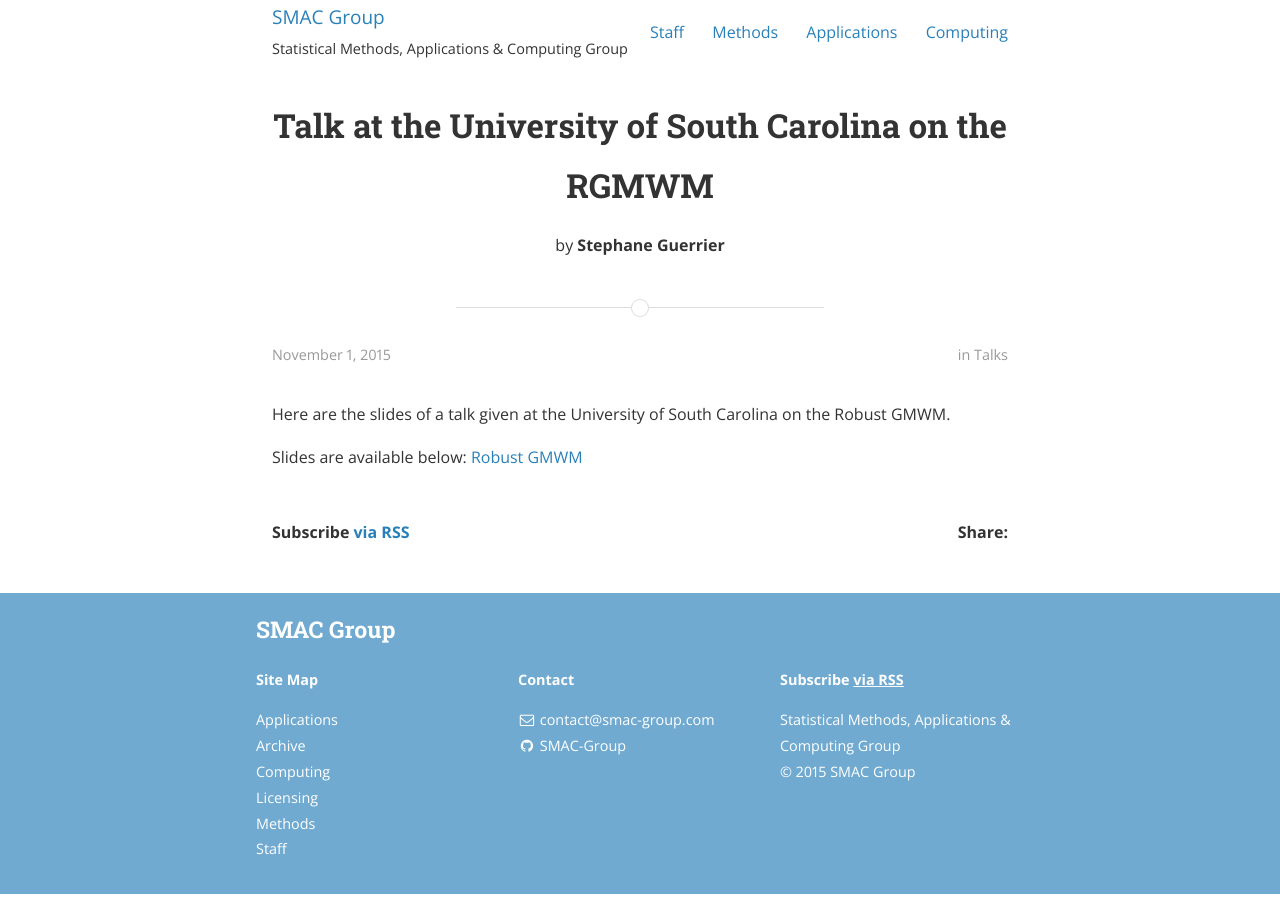
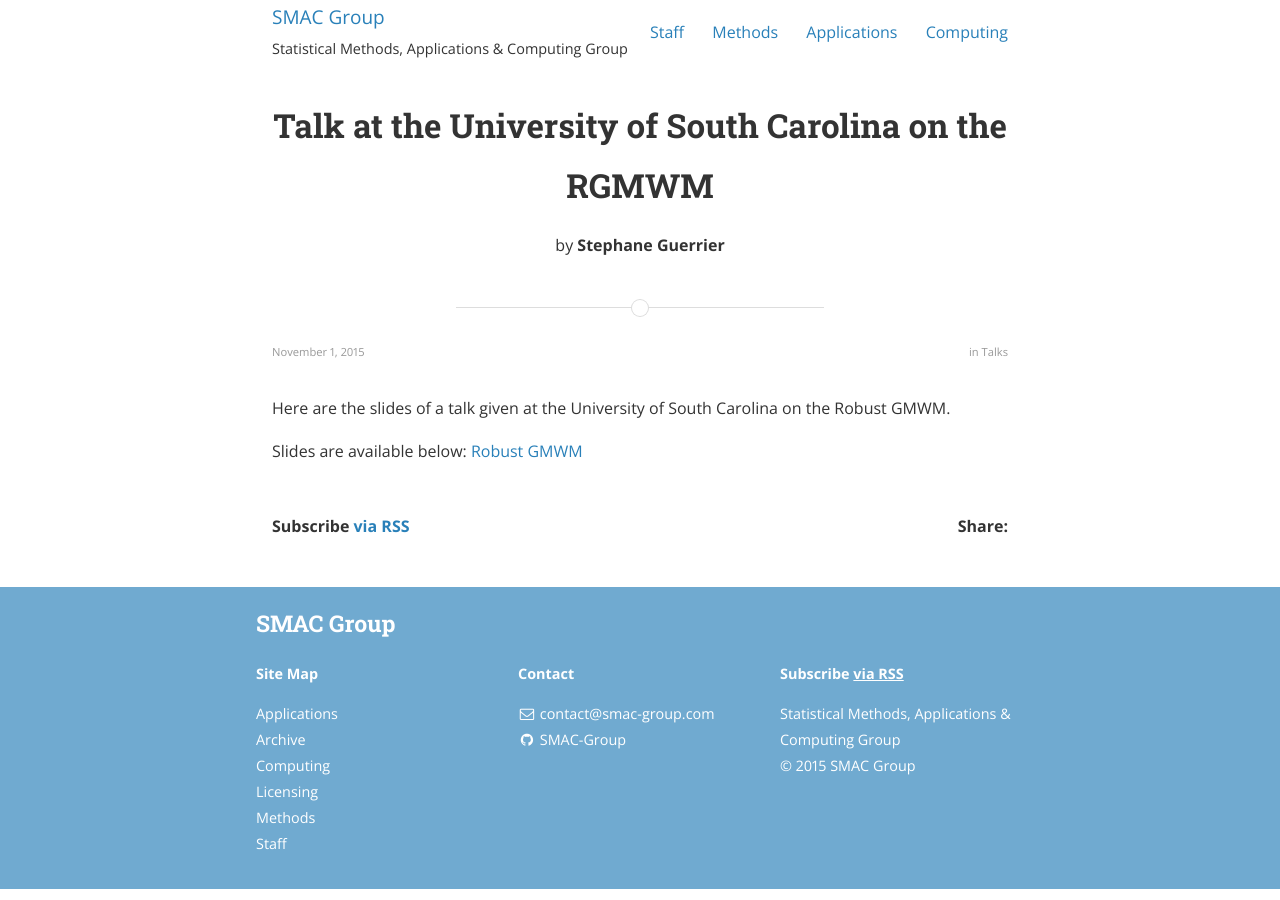
Before and after one commit to SMAC-Group/smac-group.github.io, a Jekyll site: the page built from talks/_posts/2015-11-01-talk_at_usc.markdown, in a window 1280 px wide. Built offline with Jekyll 4.4.1, drawn with Linux system fonts in a browser that asks for light colours; nearby versions of some CDN libraries; a style sheet for code colours, icons or effects is not loaded.

Commit message:
Downsized index

```diff
--- a/_sass/_layout.scss
+++ b/_sass/_layout.scss
@@ -251,13 +251,13 @@
 		.post-date {
 			@include span-columns(6);
 			text-align: left;
-			font-size: 0.9em;
+			font-size: 0.7em;
 		}
 		.post-categories {
 			@include span-columns(6);
 			margin-right: 0;
 			text-align: right;
-			font-size: 0.9em;
+			font-size: 0.7em;
 		}
 	}
 	.pagination {
--- a/index.html
+++ b/index.html
@@ -48,13 +48,13 @@
 
 
 <div class="wrapper">
-<h1>Recent News</h1>
+<h2>Recent News</h2>
 <ul class="post-list">
   {% for post in site.categories.news %}
   <li>
-    <h2>
+    <h3>
       <a class="post-link" href="{{ post.url | remove_first: '/' | prepend: site.baseurl }}">{{ post.title }}</a>
-    </h2>
+    </h3>
     <section class="post-excerpt" itemprop="description">
       <p>{{ post.content | strip_html | truncatewords: 50 }}</p>
     </section>
```
